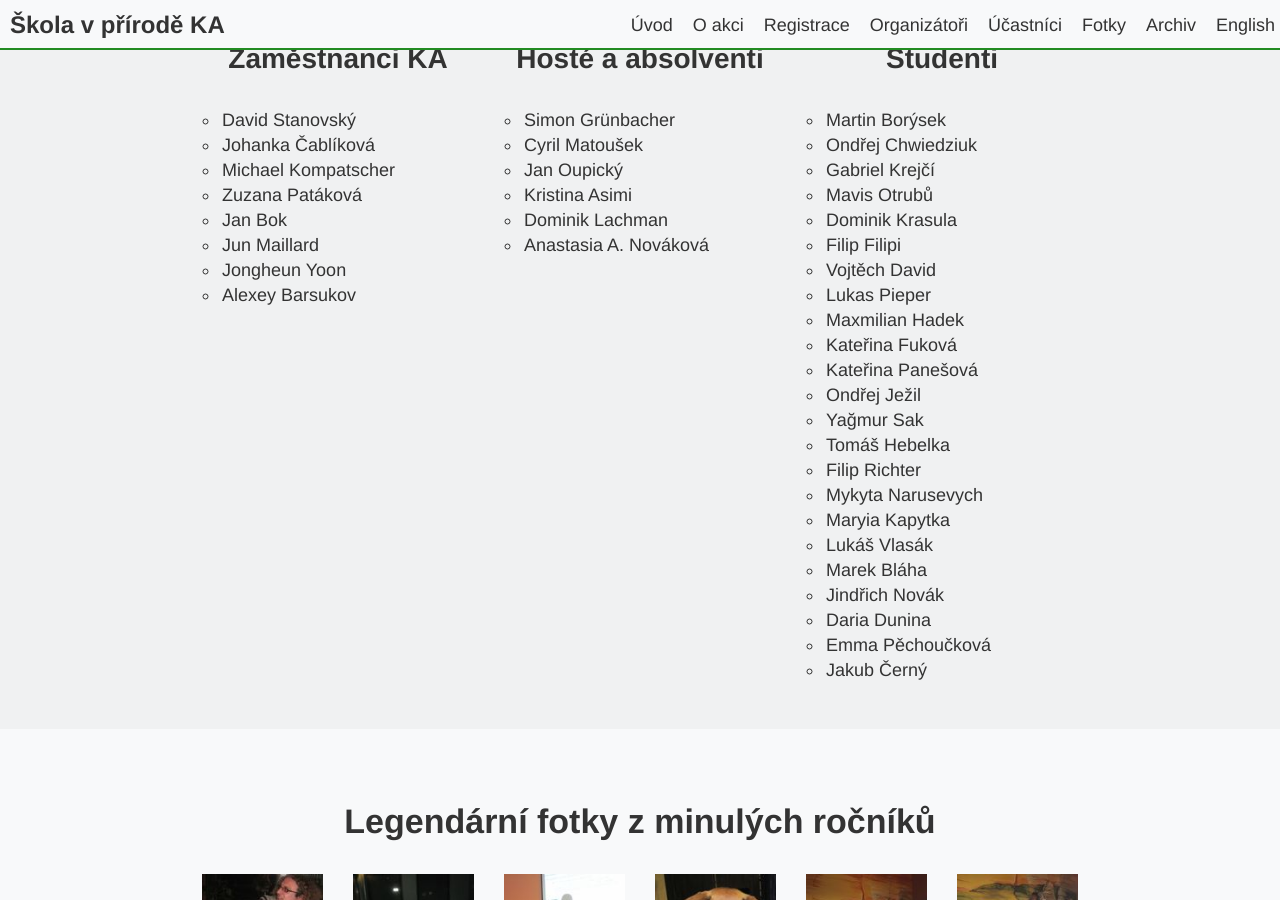
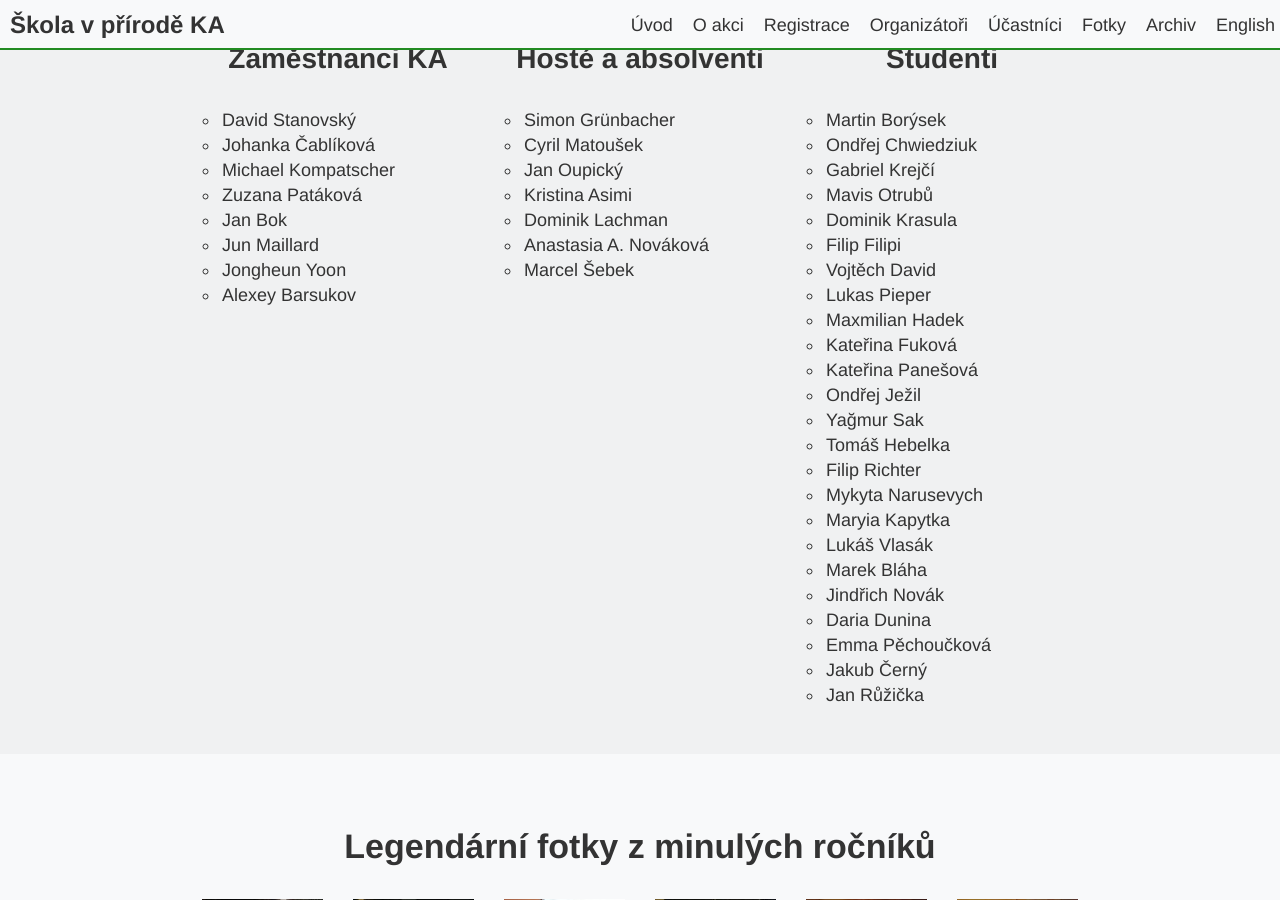
Before and after one commit to ondrachwiedziuk/skolavprirodenew, a Jekyll site: the page built from index.md, in a window 1280 px wide and 900 px high, scrolled down 3766 px. Built offline with Jekyll 4.4.1, drawn with Linux system fonts in a browser that asks for light colours.

Commit message:
New participants

```diff
--- a/_includes/participants.html
+++ b/_includes/participants.html
@@ -69,6 +69,9 @@
                     </li>
                     <li>
                       Anastasia A. Nováková
+                    </li>
+                    <li>
+                      Marcel Šebek
                     </li>
                   </ul>
             </div>
@@ -150,6 +153,9 @@
                     <li>
                       Jakub Černý
                     </li>
+                    <li>
+                      Jan Růžička
+                    </li>
                   </ul>
             </div>
         </div>
```
